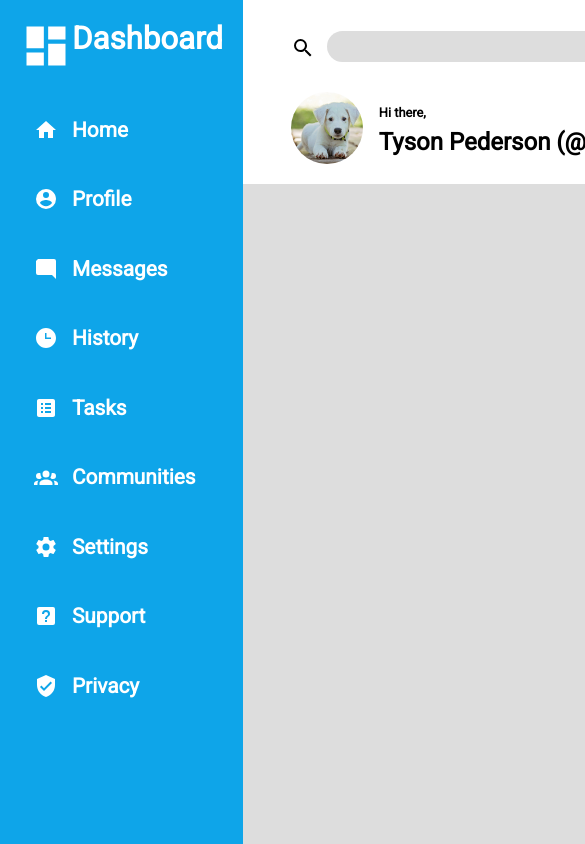
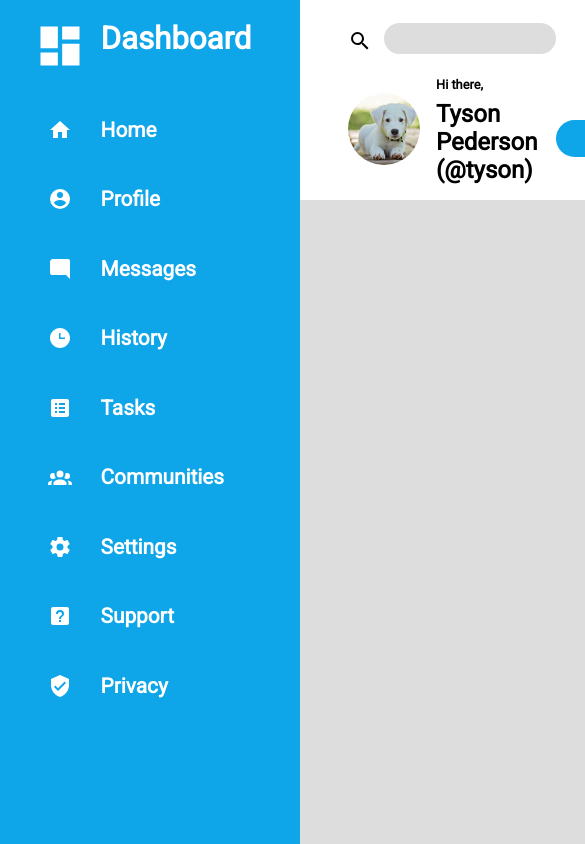
Before and after one commit to T-Pederson/admin-dashboard, a plain HTML site: page index.html in a window 390 px wide. Shown: the top 844 px of the page, 585 px wide, since content can reach past the window. Drawn offline with Linux system fonts and the light colour scheme.

Commit message:
Make search bar size responsive

```diff
--- a/styles.css
+++ b/styles.css
@@ -17,7 +17,7 @@ a {
 
 .container {
     display: grid;
-    grid-template: 1fr 6fr / 1fr 3.5fr;
+    grid-template: 200px auto / 300px auto;
     height: 100vh;
 }
 
@@ -83,7 +83,7 @@ button {
     border-radius: 16px;
     border: none;
     padding: 8px 8px 8px 12px;
-    width: 500px;
+    flex: 0 1 500px;
 }
 
 #search:focus {
```
